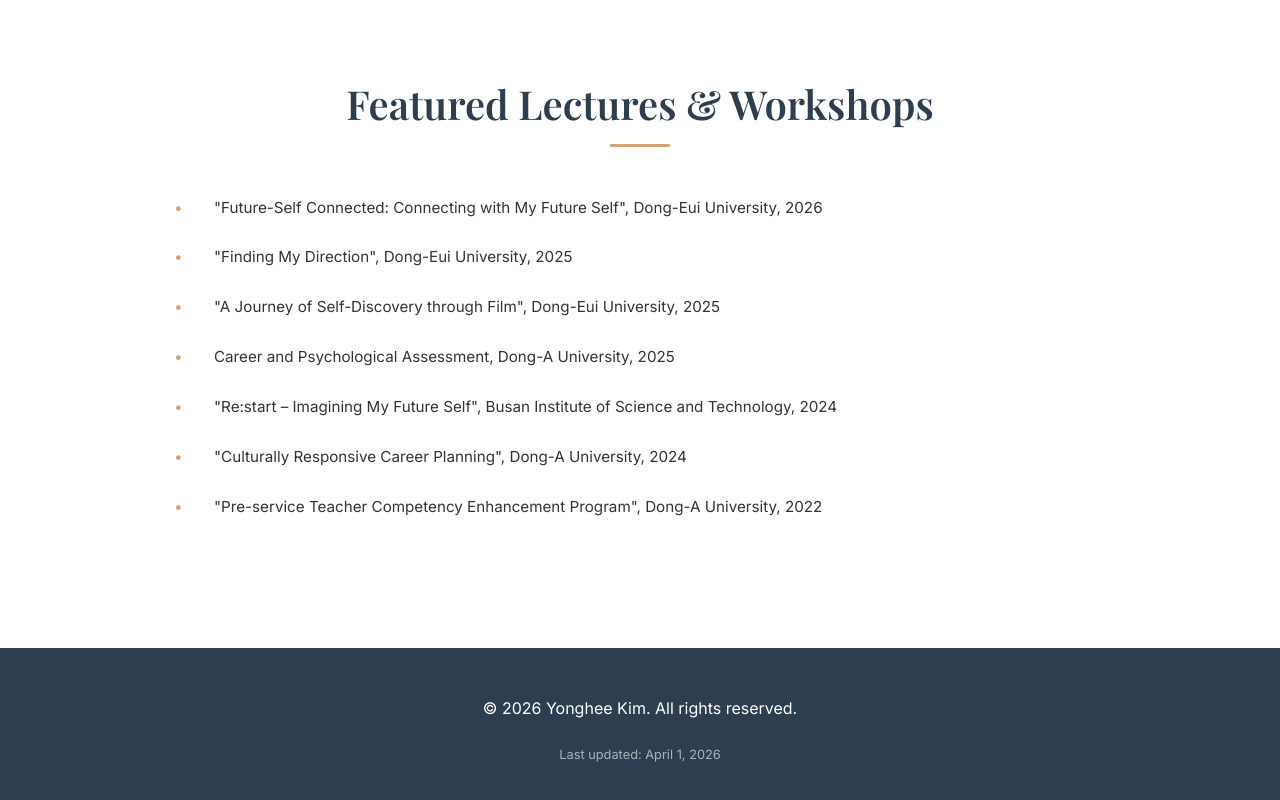
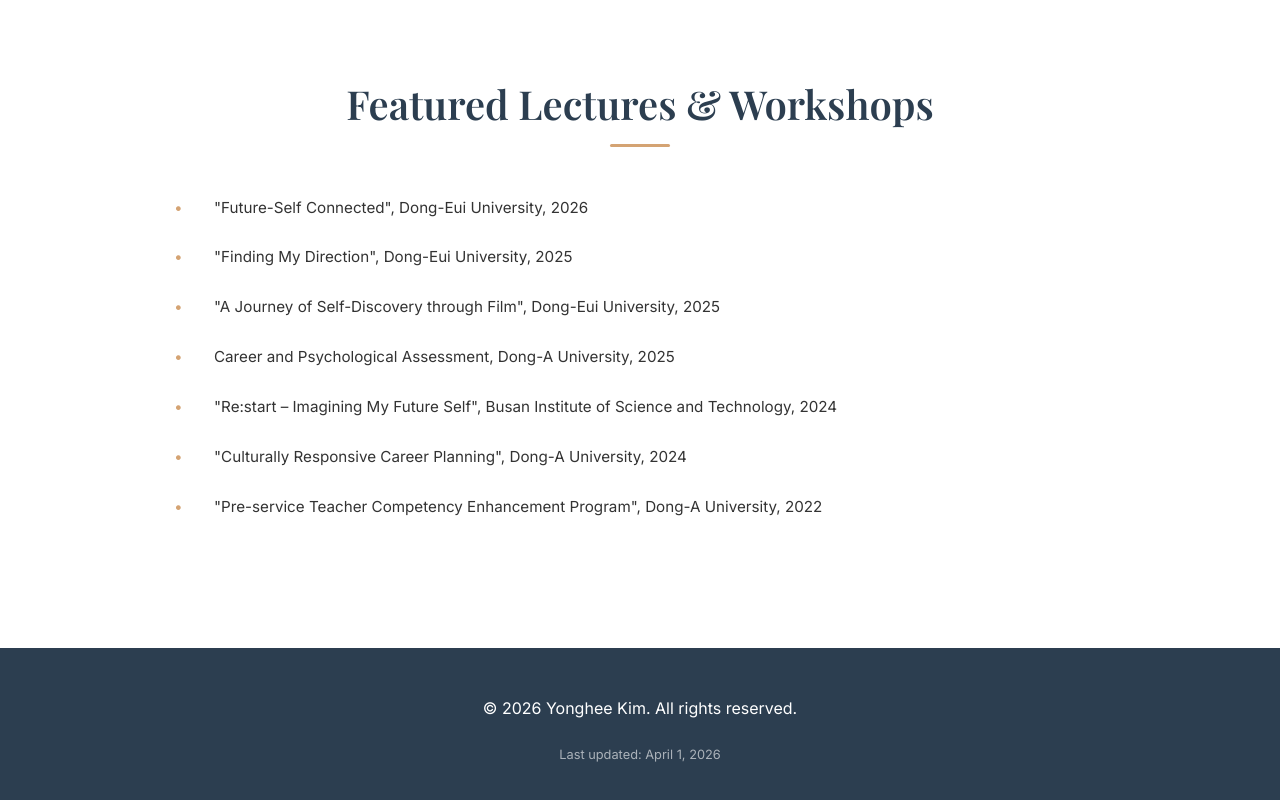
Before and after one commit to Hampopo/homepage, a plain HTML site: page index.html in a window 1280 px wide. Shown: the part 6286-7086 px from the top of the page. Drawn offline with nearby package versions, Linux system fonts and the light colour scheme; a web font is replaced by a local one.

Commit message:
Add files via upload

```diff
--- a/index.html
+++ b/index.html
@@ -290,7 +290,7 @@
 
                 <div class="pub-group" style="margin-top: 2rem;">
                     <ul class="pub-list">
-                        <li>"Future-Self Connected: Connecting with My Future Self", Dong-Eui University, 2026</li>
+                        <li>"Future-Self Connected", Dong-Eui University, 2026</li>
                         <li>"Finding My Direction", Dong-Eui University, 2025</li>
                         <li>"A Journey of Self-Discovery through Film", Dong-Eui University, 2025</li>
                         <li>Career and Psychological Assessment, Dong-A University, 2025</li>
```
